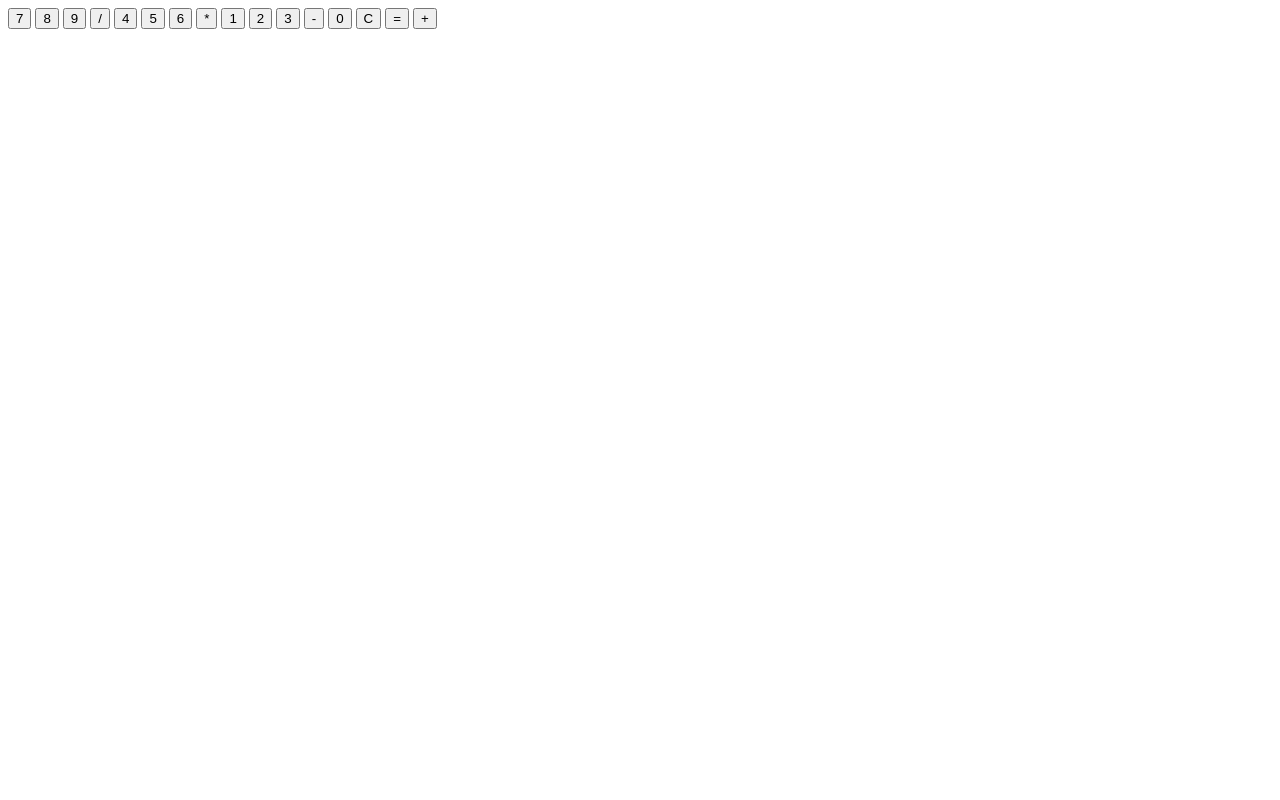
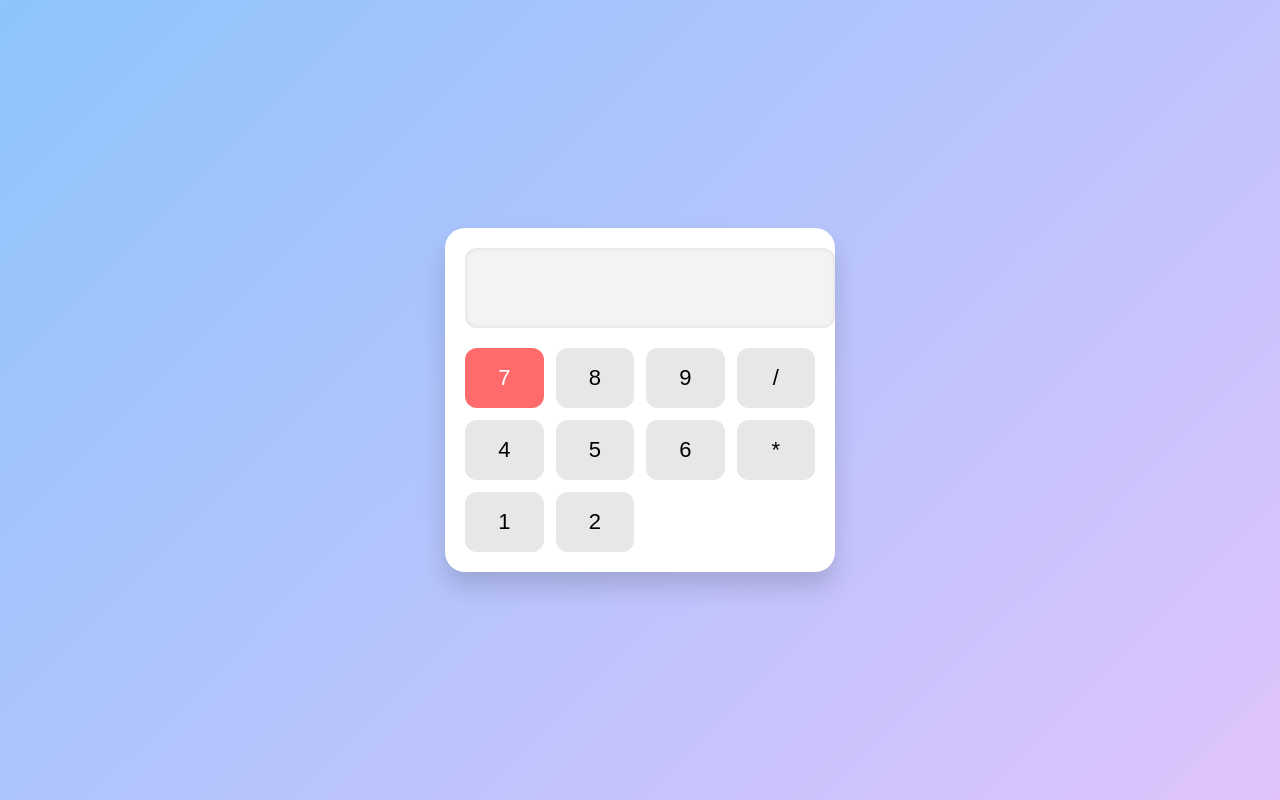
Before and after one commit to yuvashree112112/calculator, a plain HTML site: page index.html in a window 1280 px wide. Drawn offline with Linux system fonts and the light colour scheme.

Commit message:
Update index.html

```diff
--- a/index.html
+++ b/index.html
@@ -1,3 +1,18 @@
+<!DOCTYPE html>
+<html lang="en">
+<head>
+    <meta charset="UTF-8">
+    <meta name="viewport" content="width=device-width, initial-scale=1.0">
+    <title>Calculator</title>
+    <link rel="stylesheet" href="style.css">
+</head>
+
+<body>
+
+    <div class="calculator">
+
+        <input type="text" id="display" disabled>
+
         <div class="buttons">
             <button onclick="append('7')">7</button>
             <button onclick="append('8')">8</button>
@@ -11,11 +26,4 @@
 
             <button onclick="append('1')">1</button>
             <button onclick="append('2')">2</button>
-    <button onclick="append('3')">3</button>
-    <button onclick="append('-')">-</button>
-
-    <button onclick="append('0')">0</button>
-    <button onclick="clearDisplay()">C</button>
-    <button onclick="calculate()">=</button>
-    <button onclick="append('+')">+</button>
-</div>
+            <button onclick="a
```
Lines whose indentation alone changed are shown as unchanged.
